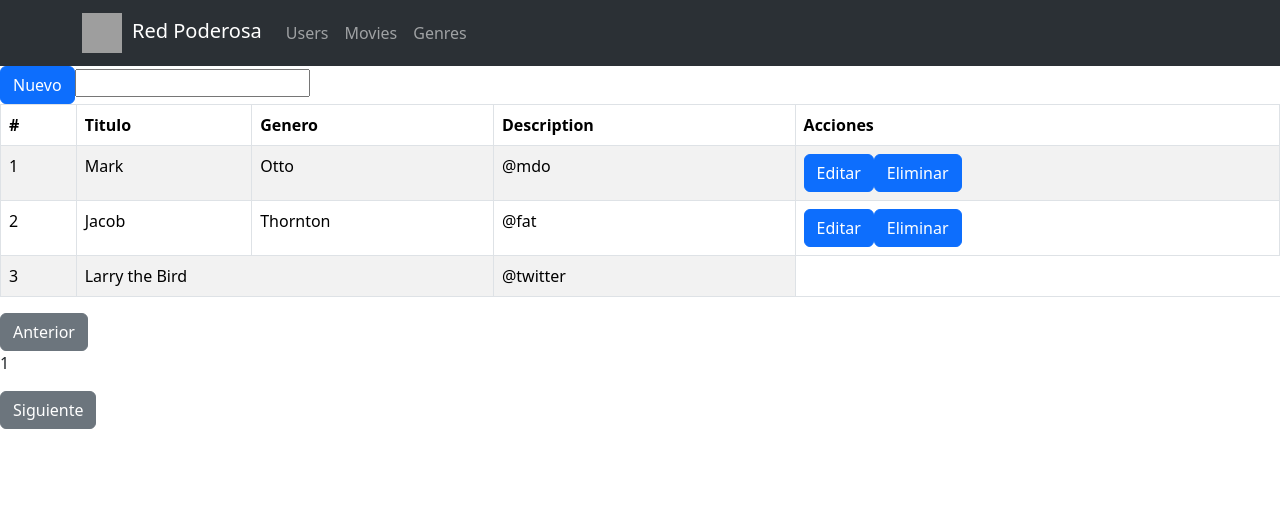
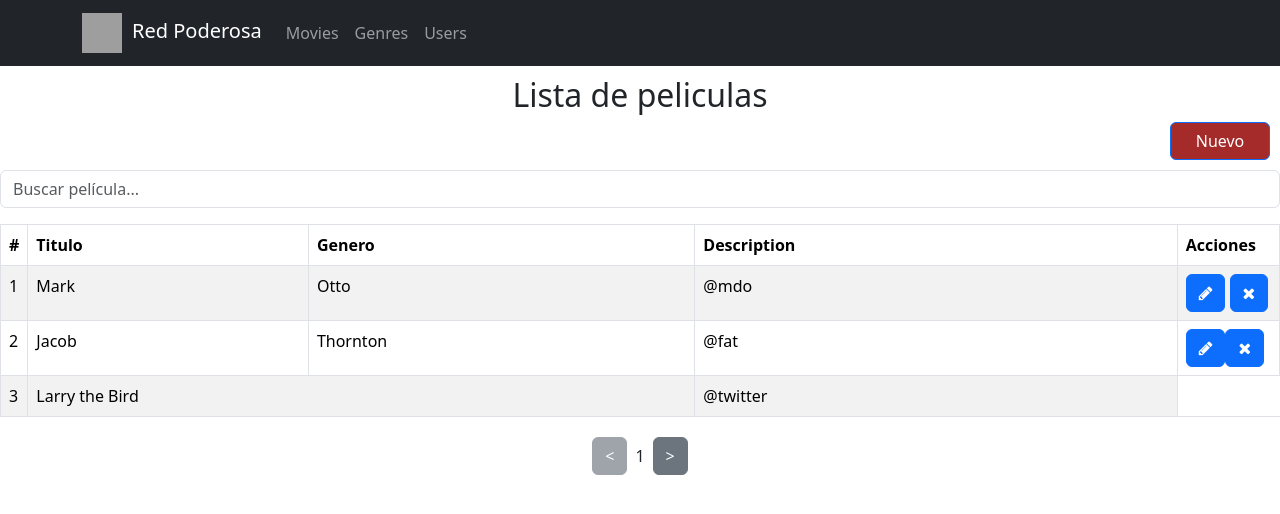
Before and after one commit to laragimenez/red-poderosa-react, a React (Create React App) app in the folder red-poderosa/: page /movies in a window 1280 px wide. Shown: the top 514 px of the page. Built offline with nearby package versions, Linux system fonts and the light colour scheme; grey boxes are pictures that could not be loaded.

Commit message:
se instalaron librerias debounce y font awesome, y se modifico los estilos de navbar y movies

```diff
--- a/red-poderosa/package.json
+++ b/red-poderosa/package.json
@@ -7,6 +7,8 @@
     "@testing-library/react": "^13.4.0",
     "@testing-library/user-event": "^13.5.0",
     "bootstrap": "^5.3.3",
+    "font-awesome": "^4.7.0",
+    "lodash": "^4.17.21",
     "react": "^18.3.1",
     "react-bootstrap": "^2.10.5",
     "react-dom": "^18.3.1",
--- a/red-poderosa/src/componentes/Movies/MyMovies.css
+++ b/red-poderosa/src/componentes/Movies/MyMovies.css
@@ -0,0 +1,29 @@
+/* Cambiar tamaño de las columnas */
+.header {
+    display: flex;
+    flex-direction: column;
+    margin: 10px;
+  }
+
+.header .btn {
+    width: 100px;
+    background-color: brown;  /* Esto asegura que el botón se alinee a la derecha */
+    margin-left: auto;
+  }
+.header h2{
+    text-align: center; /* Centra el texto */
+}
+
+.col-id {
+    width: 2%;
+  }
+.col-actions {
+    width: 8%;
+  }
+
+.pagination-container {
+    display: flex;
+    justify-content: center; /* Centrar los botones */
+    align-items: center;
+    margin-top: 20px;
+  }
--- a/red-poderosa/src/componentes/Movies/MyMovies.jsx
+++ b/red-poderosa/src/componentes/Movies/MyMovies.jsx
@@ -4,41 +4,56 @@ import { Link, useNavigate } from 'react-router-dom';
 import Button from 'react-bootstrap/esm/Button';
 import Table from 'react-bootstrap/Table';
 import Spinner from 'react-bootstrap/Spinner';
+import debounce from 'lodash';
+import 'font-awesome/css/font-awesome.min.css';
+import './MyMovies.css';
 
 
 const MyMovies = () => {
   const [query, setQuery] = useState("");
   const [page, setPage] = useState(1); //por defecto digo que esta sea la pagina numero 1
   const [loading, setLoading] = useState(false);
+  const [movies, setMovies] = useState([]);  // Datos de películas
 
-  const find = (evt) => {
+ // Buscar películas (con debounce)
+  const find = debounce((evt) => {  //con debounce evita hacer demasiadas solicitudes o cálculos mientras el usuario escribe.
     const {value} = evt.target;
     setQuery(value);
-  }
+  },500)
 
   const prevPage = () => {
-    setPage(page - 1)
+    setPage(prevPage => Math.max(prevPage - 1, 1))
   }
 
   const nextPage = () => {
-    setPage(page + 1)
+    setPage(prevPage => Math.min(prevPage + 1, 10))
   }
 
   return (
     <>
-    <Link to="/movies" className="btn btn-primary">Nuevo</Link>
-    <input type='text' value={query} onChange={find}/>
+      <div className="header">
+        <h2>Lista de peliculas</h2>
+        <Link to="/movies" className="btn btn-primary"><i className="bi bi-plus-lg"></i>Nuevo</Link>  {/* Link para crear nueva película */}
+      </div>
+    {/* Campo de búsqueda */}
+    <input type='text'
+           value={query}
+           onChange={find}
+           placeholder="Buscar película..."
+           className="form-control mb-3"/>
     {
       loading ?
-        <div className='spinner'><Spinner/></div>:
+        <div className='spinner'>
+          <Spinner animation="border" variant="primary"/> {/* es un indicador de carga mientras se procesan datos o se espera una respuesta de una API. */}
+        </div>:
         <Table striped bordered hover>
         <thead>
           <tr>
-            <th>#</th>
-            <th>Titulo</th>
-            <th>Genero</th>
-            <th>Description</th>
-            <th>Acciones</th>
+            <th className="col-id">#</th>
+            <th className="col-title">Titulo</th>
+            <th className="col-genre">Genero</th>
+            <th className="col-description">Description</th>
+            <th className="col-actions">Acciones</th>
           </tr>
         </thead>
         <tbody>
@@ -48,8 +63,8 @@ const MyMovies = () => {
             <td>Otto</td>
             <td>@mdo</td>
             <td>
-              <Link to="" className='btn btn-primary'>Editar</Link>
-              <Link to="" className='btn btn-primary'>Eliminar</Link>
+              <Link tO={`/edit/${movies.id}`} className='btn btn-primary'><i className="fa fa-pencil"></i></Link> {/*VERIFICAR La logica DE EDITAR Y ELIMINAR LAS RUTAS*/}
+              <Link to="" className='btn btn-primary'><i className="fa fa-times"></i></Link>
             </td>
           </tr>
           <tr>
@@ -58,8 +73,8 @@ const MyMovies = () => {
             <td>Thornton</td>
             <td>@fat</td>
             <td>
-              <Link to="" className='btn btn-primary'>Editar</Link>
-              <Link to="" className='btn btn-primary'>Eliminar</Link>
+              <Link to="" className='btn btn-primary'><i className="fa fa-pencil"></i></Link>
+              <Link to="" className='btn btn-primary'><i className="fa fa-times"></i></Link>
             </td>
           </tr>
           <tr>
@@ -70,9 +85,15 @@ const MyMovies = () => {
         </tbody>
       </Table>
     }
-    <a className= "btn btn-secondary" onClick={prevPage}>Anterior</a>
+    <div className="pagination-container">
+      {/* Botones de Paginación */}
+      <Button className="btn btn-secondary me-2" onClick={prevPage} disabled={page === 1}>&lt;</Button><span>{page}</span>
+      <Button className="btn btn-secondary ms-2" onClick={nextPage}>&gt;</Button>
+    </div>
+
+    {/*<a className= "btn btn-secondary" onClick={prevPage}>Anterior</a>
     <p>{page}</p>
-    <a className= "btn btn-secondary" onClick={nextPage}>Siguiente</a>
+    <a className= "btn btn-secondary" onClick={nextPage}>Siguiente</a>/*/}
 
     </>
   )
--- a/red-poderosa/src/componentes/NavBar/NavBar.jsx
+++ b/red-poderosa/src/componentes/NavBar/NavBar.jsx
@@ -9,7 +9,7 @@ import Navbar from 'react-bootstrap/Navbar';
 
 const NavBar = () => {
     return (
-        <Navbar bg="dark" data-bs-theme="dark" expand="lg" className="bg-body-tertiary">
+        <Navbar bg="dark" data-bs-theme="dark" expand="lg">
             <Container>
                 <Navbar.Brand href="Home">
                         <img
@@ -23,9 +23,9 @@ const NavBar = () => {
                 <Navbar.Toggle aria-controls="basic-navbar-nav" />
                 <Navbar.Collapse id="basic-navbar-nav">
                     <Nav className="me-auto">
-                        <Nav.Link href="/Users">Users</Nav.Link>
-                        <Nav.Link href="/Movies">Movies</Nav.Link>
-                        <Nav.Link href="/Genres">Genres</Nav.Link>
+                        <Nav.Link href="/Users">Movies</Nav.Link>
+                        <Nav.Link href="/Movies">Genres</Nav.Link>
+                        <Nav.Link href="/Genres">Users</Nav.Link>
                     </Nav>
                 </Navbar.Collapse>
             </Container>
```
Also changed, not shown: 1 other file (tests, documents, lock files or other folders).
